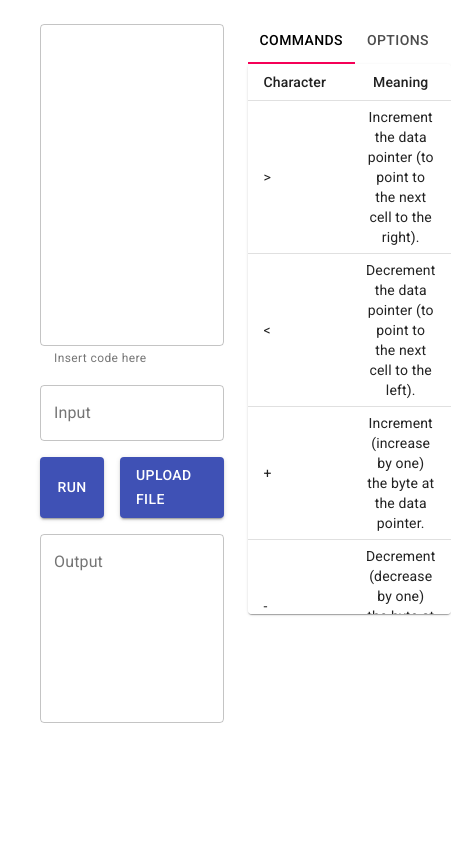
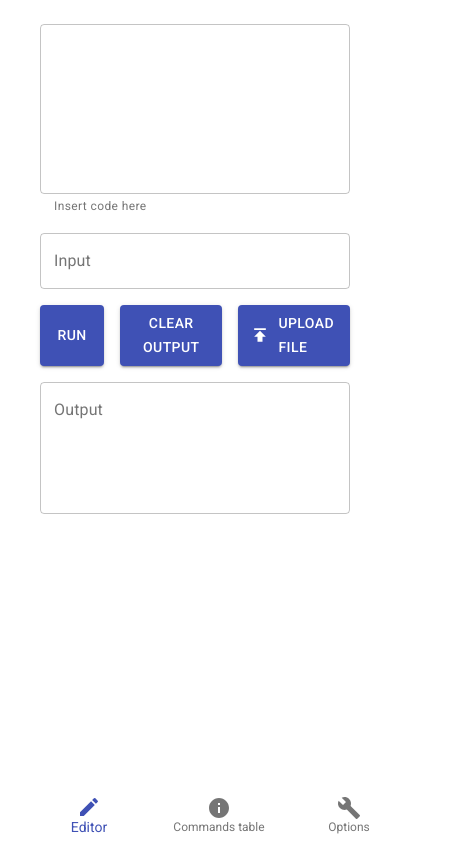
Before and after one commit to pdcmb/brainfuckinterpreter, a React (Create React App) app: page / in a window 390 px wide. Shown: the whole page, 451 px wide, since content can reach past the window. Built offline with nearby package versions, Linux system fonts and the light colour scheme.

Commit message:
Layout is now responsive

```diff
--- a/package.json
+++ b/package.json
@@ -4,6 +4,7 @@
   "private": true,
   "dependencies": {
     "@material-ui/core": "^4.11.0",
+    "@material-ui/icons": "^4.9.1",
     "@testing-library/jest-dom": "^4.2.4",
     "@testing-library/react": "^9.5.0",
     "@testing-library/user-event": "^7.2.1",
--- a/public/index.html
+++ b/public/index.html
@@ -12,7 +12,8 @@
     <link rel="apple-touch-icon" href="%PUBLIC_URL%/logo192.png" />
     <link rel="manifest" href="%PUBLIC_URL%/manifest.json" />
     <link rel="stylesheet" href="https://fonts.googleapis.com/css?family=Roboto:300,400,500,700&display=swap" />
-    <title>React App</title>
+    <link rel="stylesheet" href="https://fonts.googleapis.com/icon?family=Material+Icons" />
+    <title>Brainfuck interpreter</title>
   </head>
   <body>
     <noscript>You need to enable JavaScript to run this app.</noscript>
--- a/src/components/App.js
+++ b/src/components/App.js
@@ -1,14 +1,22 @@
 import React, { useState, useMemo } from 'react';
-import { Container, TextField, FormControlLabel, Checkbox, Box, Button, TablePagination,
+import { Container, TextField, FormControlLabel, Checkbox, Box, Button,
          Tabs, Tab, Table, TableCell, TableRow, TableBody, TableHead, TableContainer,
-         Paper, Tooltip, makeStyles } from '@material-ui/core'
+         Paper, Tooltip, BottomNavigation, BottomNavigationAction,
+         makeStyles, useMediaQuery } from '@material-ui/core'
+import { useTheme } from '@material-ui/core/styles'
 import TabPanel from './TabPanel'
 import UploadButton from './UploadButton'
+import EditIcon from '@material-ui/icons/Edit';
+import InfoIcon from '@material-ui/icons/Info';
+import BuildIcon from '@material-ui/icons/Build';
 
 const styles = makeStyles( theme => ({
     root: {
         display: 'flex',
         height: '100%',
+        [theme.breakpoints.down('sm')]: {
+            flexDirection: 'column',
+          },
     },
     editorPanel: {
         margin: theme.spacing(1),
@@ -17,13 +25,16 @@ const styles = makeStyles( theme => ({
         flex: '3 1 80%',
         '&>*':{
             margin: theme.spacing(1)
-        }
+        },
     },
     sidePanel: {
         margin: theme.spacing(1),
+        flexDirection: 'column',
         display: 'flex',
-        flexDirection: 'column',
         flex: '1 1 20%',
+        [theme.breakpoints.down('sm')]: {
+            display: 'none',
+        },
     },
     buttons:{
         display: 'flex',
@@ -41,8 +52,15 @@ const styles = makeStyles( theme => ({
             width: '100%',
         }
     },
-    table:{
-        maxHeight: 550
+    bottomNavigation:{
+        alignItems: 'center',
+        display: 'none',
+        position: 'fixed',
+        bottom: 0,
+        width: '100%',
+        [theme.breakpoints.down('sm')]: {
+            display: 'flex',
+        },
     }
 
 }))
@@ -165,18 +183,16 @@ function buildbracemap(code){
 
 export default function App() {
     const classes = styles()
+    const theme = useTheme();
+    const isSmDevice = useMediaQuery(theme.breakpoints.down('sm'));
 
     const [code, setCode] = useState('')
     const [input, setInput] = useState('')
     const [output, setOutput] = useState('')
     const [dynamicMemory, setDynamicMemory] = useState(false)
     const [cellsNumber, setCellsNumber] = useState(30000)
-  const [tab, setTab] = useState(0)
-
-  const handleTabChange = (event, newTab) => {
-    setTab(newTab);
-  }
-
+    const [sideTab, setSideTab] = useState(0)
+    const [renderView, setRenderView] = useState(0)
 
     const handleRunClick = (event) => {
         if(code != ''){
@@ -195,14 +211,13 @@ export default function App() {
         }
     }
 
-  return (
-    <Container className={classes.root}>
+    const editorPanel = (
         <Box className={classes.editorPanel}>
             <TextField
-            rows={15}
+                rows={isSmDevice ? 7 : 15}
                 multiline
                 value={code}
-            onChange={(e) => setCode(e.target.value)}
+                onChange={(e) => setCode(e.target.value) }
                 variant="outlined"
                 helperText="Insert code here"/>
             <TextField
@@ -212,26 +227,46 @@ export default function App() {
                 variant="outlined"/>
             <Box className={classes.buttons}>
                 <Button color="primary" variant="contained" onClick={handleRunClick}>Run</Button>
+                <Button color="primary" variant="contained" onClick={() => setOutput('') }>Clear output</Button>
                 <UploadButton accept="text/*" onChange={readFile} >Upload file</UploadButton>
             </Box>
             <TextField
                 label="Output"
                 variant="outlined"
-            rows={8}
+                rows={isSmDevice ? 5 : 8}
                 multiline
                 value={output}
                 InputProps={{
                     readOnly: true,
                 }}
             />
-        </Box>
-        <Box className={classes.sidePanel}>
-            <Tabs value={tab} onChange={handleTabChange}>
-                    <Tab label="Commands" />
-                    <Tab label="Options" />
-            </Tabs>
-            <TabPanel value={tab} index={0}>
-                <TableContainer className={classes.table} component={Paper}>
+        </Box>)
+
+    const optionsPanel = (
+        <Box className={classes.options}>
+            <Tooltip title="Not working yet">
+                <FormControlLabel
+                    control={
+                    <Checkbox
+                        checked={dynamicMemory}
+                        onChange={(e) => setDynamicMemory(e.target.checked)}
+                    />
+                    }
+                    label="Dynamic memory"
+                />
+            </Tooltip>
+            <TextField
+                label="Max cells"
+                disabled={dynamicMemory}
+                value={cellsNumber}
+                onChange={(e) => setCellsNumber(e.target.value)}
+                type="number"
+                variant="outlined"
+            />
+        </Box>)
+
+    const commandsPanel = (
+        <TableContainer component={Paper}>
             <Table size="small">
                 <TableHead>
                     <TableRow>
@@ -250,31 +285,36 @@ export default function App() {
                 })}
                 </TableBody>
             </Table>
-                </TableContainer>
+        </TableContainer>)
+
+    const views = [editorPanel, commandsPanel, optionsPanel]
+    const mainView = isSmDevice ? views[renderView] : editorPanel
+
+    return (
+        <Container className={classes.root}>
+            { mainView }
+            <Box className={classes.sidePanel}>
+                <Tabs value={sideTab} onChange={ (e, newValue ) => { setSideTab(newValue); } }>
+                        <Tab label="Commands" />
+                        <Tab label="Options" />
+                </Tabs>
+                <TabPanel value={sideTab} index={0}>
+                    {commandsPanel}
                 </TabPanel>
-            <TabPanel value={tab} index={1}>
-                <Box className={classes.options}>
-                    <Tooltip title="Not working yet">
-                    <FormControlLabel
-                        control={
-                        <Checkbox
-                            checked={dynamicMemory}
-                            onChange={(e) => setDynamicMemory(e.target.checked)}
-                        />
-                        }
-                        label="Dynamic memory"
-                    />
-                    </Tooltip>
-                    <TextField
-                        label="Max cells"
-                        disabled={dynamicMemory}
-                        value={cellsNumber}
-                        onChange={(e) => setCellsNumber(e.target.value)}
-                        type="number"
-                        variant="outlined"/>
-                </Box>
+                <TabPanel value={sideTab} index={1}>
+                    {optionsPanel}
                 </TabPanel>
             </Box>
+            <BottomNavigation
+                showLabels
+                className={classes.bottomNavigation}
+                value={renderView}
+                onChange={ (e, newValue ) => { setRenderView(newValue) } }
+                >
+                <BottomNavigationAction label="Editor" icon={<EditIcon />} />
+                <BottomNavigationAction label="Commands table" icon={<InfoIcon />} />
+                <BottomNavigationAction label="Options" icon={<BuildIcon />} />
+            </BottomNavigation>
         </Container>
     )
 }
--- a/src/components/UploadButton.js
+++ b/src/components/UploadButton.js
@@ -1,5 +1,6 @@
 import React, { Fragment } from 'react'
 import {Button, makeStyles} from '@material-ui/core'
+import PublishIcon from '@material-ui/icons/Publish';
 
 const styles = makeStyles(theme => ({
     input:{
@@ -20,7 +21,11 @@ export default function UploadButton(props) {
                 type="file"
             />
             <label htmlFor="contained-button-file">
-                <Button variant="contained" color="primary" component="span">
+                <Button
+                    variant="contained"
+                    color="primary"
+                    startIcon={<PublishIcon />}
+                    component="span">
                     {children}
                 </Button>
             </label>
```
Also changed, not shown: 2 other files (tests, documents, lock files or other folders). Lines whose indentation alone changed are shown as unchanged.
